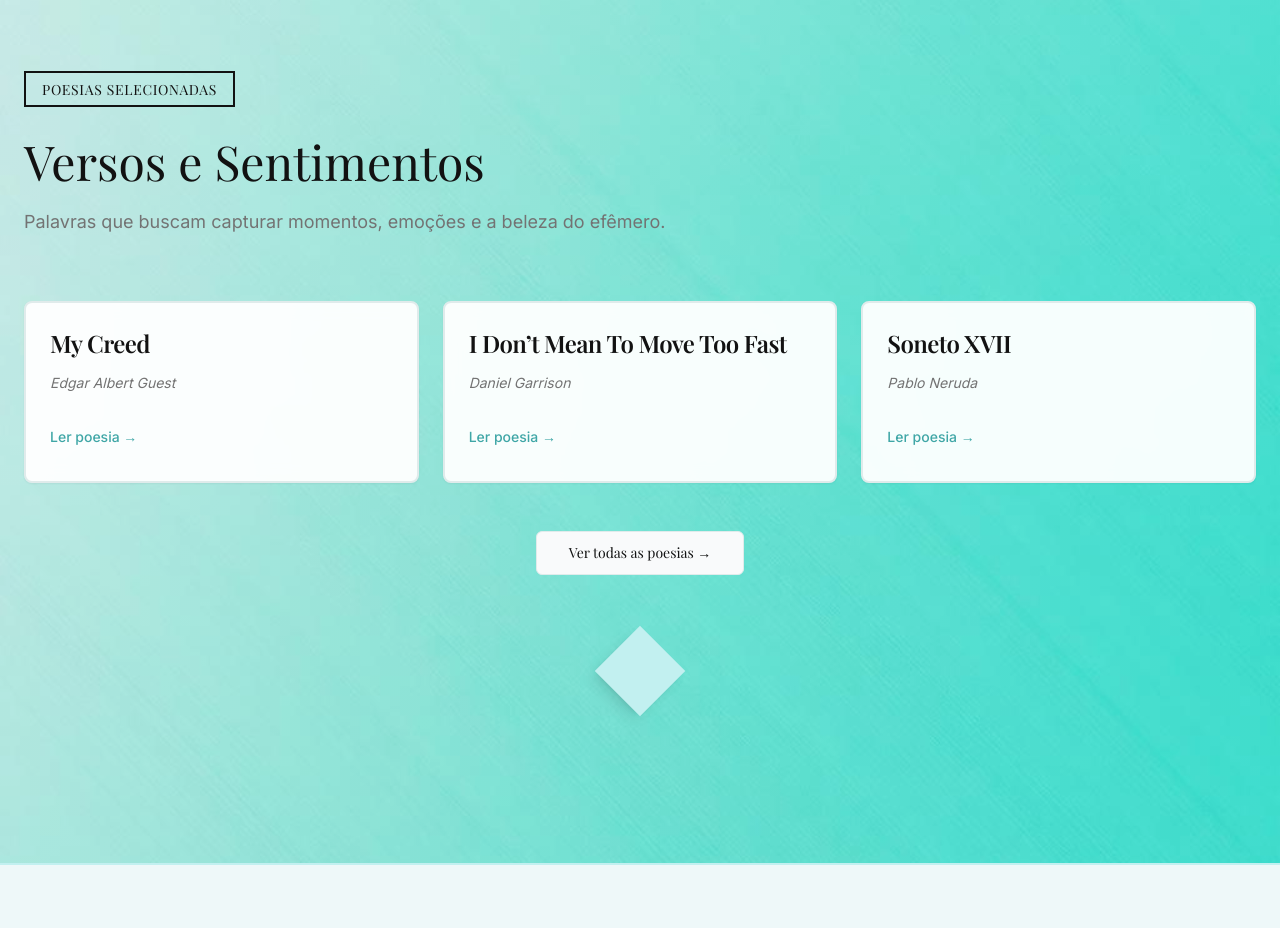
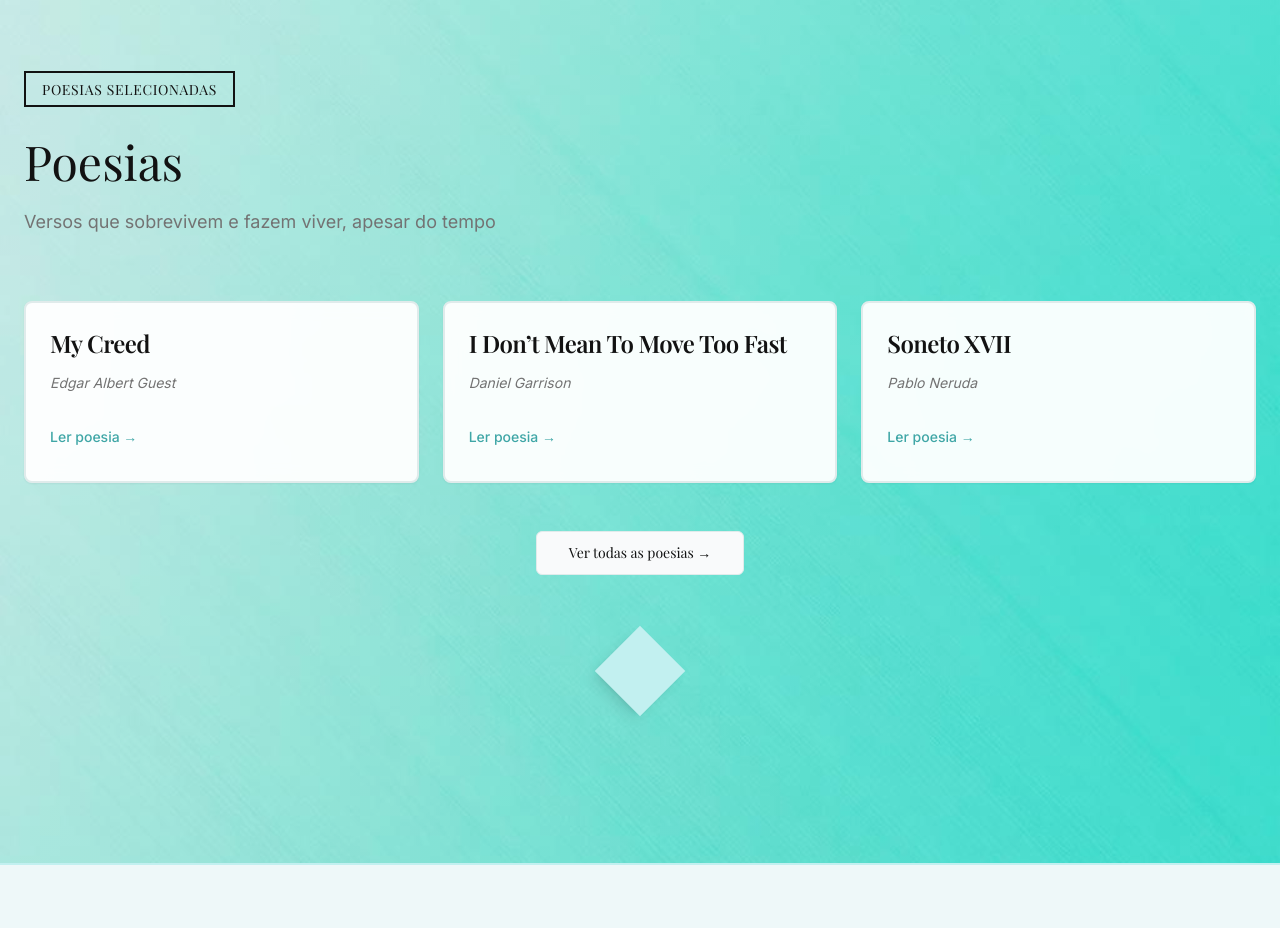
Before and after one commit to alduxx/serene-slate, a React (Vite) app: page / in a window 1280 px wide. Shown: the part 1660-2588 px from the top of the page. Built offline with nearby package versions, Linux system fonts and the light colour scheme.

Commit message:
Visual edit in Lovable
Edited UI in Lovable

```diff
--- a/src/components/PoesiasList.tsx
+++ b/src/components/PoesiasList.tsx
@@ -32,12 +32,8 @@ const PoesiasList = () => {
           <div className="inline-block border-2 border-foreground px-4 py-1 mb-6">
             <span className="font-display text-sm tracking-wider uppercase">POESIAS SELECIONADAS</span>
           </div>
-          <h2 className="font-display text-5xl leading-tight mb-4">
-            Versos e Sentimentos
-          </h2>
-          <p className="text-lg text-muted-foreground leading-relaxed">
-            Palavras que buscam capturar momentos, emoções e a beleza do efêmero.
-          </p>
+          <h2 className="font-display text-5xl leading-tight mb-4">Poesias</h2>
+          <p className="text-lg text-muted-foreground leading-relaxed">Versos que sobrevivem e fazem viver, apesar do tempo</p>
         </div>
 
         {/* Poetry Grid */}
```
